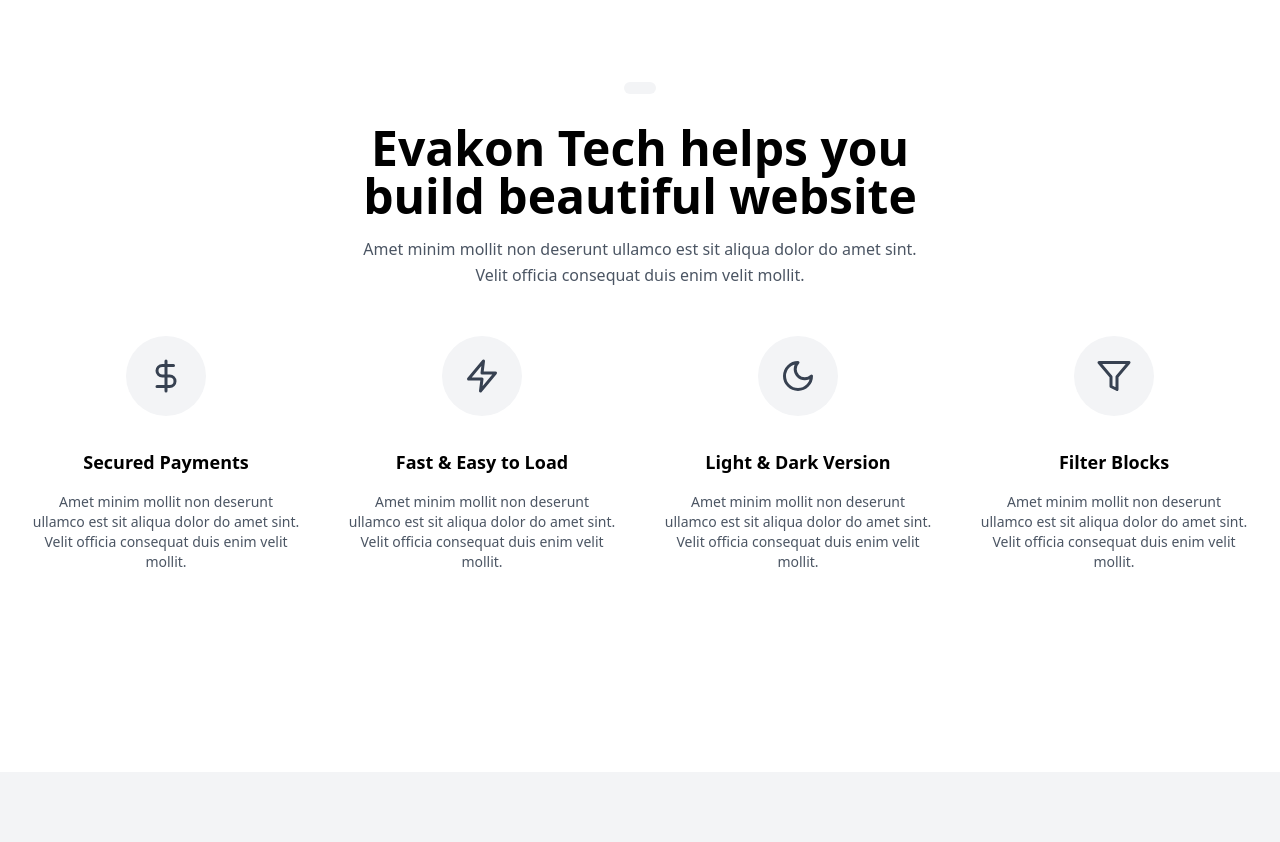
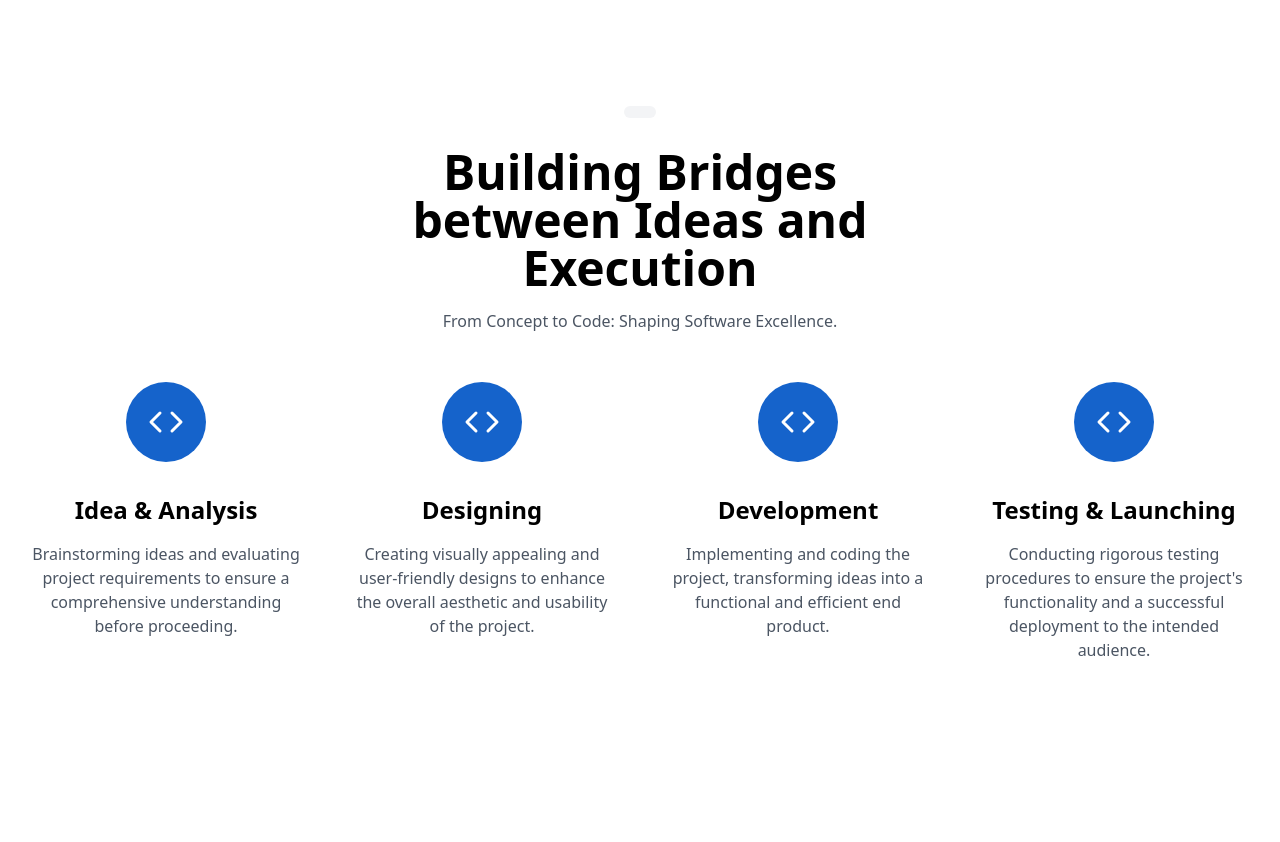
Before and after one commit to evakontech/evakontech-site, a React (Create React App) app in the folder client/: page / in a window 1280 px wide. Shown: the part 1300-2142 px from the top of the page. Built offline with nearby package versions, Linux system fonts and the light colour scheme.

Commit message:
updated with real desc

```diff
--- a/client/src/components/collaborating-company-list/collaborating-company-list.component.jsx
+++ b/client/src/components/collaborating-company-list/collaborating-company-list.component.jsx
@@ -8,7 +8,7 @@ export const CollaboratingCompaniesList = () => {
           we are working with
         </p>
         <p className="mt-9 text-slate-600">
-          Lorem ipsum dolor sit amet, consectetur adipisicing elit. Laborum obcaecati dignissimos quae quo ad iste ipsum officiis deleniti asperiores sit.
+          We drive digital transformation for visionary companies and clients, propelling businesses to new heights. Experience our innovative solutions, where expertise meets elegance on the path to success.
         </p>
       </div>
 
--- a/client/src/components/feature/Feature.jsx
+++ b/client/src/components/feature/Feature.jsx
@@ -1,5 +1,5 @@
 import React from 'react'
-import { DollarSign, Zap, Moon, Filter } from 'lucide-react'
+import { Code } from 'lucide-react'
 
 export const Feature = () => {
     return (
@@ -8,52 +8,47 @@ export const Feature = () => {
                 <div className="mx-auto inline-flex rounded-full bg-gray-100 px-4 py-1.5">
                 </div>
                 <h2 className="mt-6 text-3xl font-bold leading-tight text-black sm:text-4xl lg:text-5xl">
-                    Evakon Tech helps you build beautiful website
+                    Building Bridges between Ideas and Execution
                 </h2>
                 <p className="mt-4 text-base leading-relaxed text-gray-600">
-                    Amet minim mollit non deserunt ullamco est sit aliqua dolor do amet sint. Velit officia
-                    consequat duis enim velit mollit.
+                    From Concept to Code: Shaping Software Excellence.
                 </p>
             </div>
             <div className="mt-12 grid grid-cols-1 gap-y-8 text-center sm:grid-cols-2 sm:gap-12 lg:grid-cols-4">
                 <div>
-                    <div className="mx-auto flex h-20 w-20 items-center justify-center rounded-full bg-gray-100">
-                        <DollarSign className="h-9 w-9 text-gray-700" />
+                    <div className="mx-auto flex h-20 w-20 items-center justify-center rounded-full bg-[#1563cb]">
+                        <Code className="h-9 w-9 text-white" />
                     </div>
-                    <h3 className="mt-8 text-lg font-semibold text-black">Secured Payments</h3>
-                    <p className="mt-4 text-sm text-gray-600">
-                        Amet minim mollit non deserunt ullamco est sit aliqua dolor do amet sint. Velit officia
-                        consequat duis enim velit mollit.
+                    <h3 className="mt-8 text-2xl font-semibold text-black">Idea & Analysis</h3>
+                    <p className="mt-4 text-md text-gray-600">
+                        Brainstorming ideas and evaluating project requirements to ensure a comprehensive understanding before proceeding.
                     </p>
                 </div>
                 <div>
-                    <div className="mx-auto flex h-20 w-20 items-center justify-center rounded-full bg-gray-100">
-                        <Zap className="h-9 w-9 text-gray-700" />
+                    <div className="mx-auto flex h-20 w-20 items-center justify-center rounded-full bg-[#1563cb]">
+                        <Code className="h-9 w-9 text-white" />
                     </div>
-                    <h3 className="mt-8 text-lg font-semibold text-black">Fast & Easy to Load</h3>
-                    <p className="mt-4 text-sm text-gray-600">
-                        Amet minim mollit non deserunt ullamco est sit aliqua dolor do amet sint. Velit officia
-                        consequat duis enim velit mollit.
+                    <h3 className="mt-8 text-2xl font-semibold text-black">Designing</h3>
+                    <p className="mt-4 text-md text-gray-600">
+                        Creating visually appealing and user-friendly designs to enhance the overall aesthetic and usability of the project.
                     </p>
                 </div>
                 <div>
-                    <div className="mx-auto flex h-20 w-20 items-center justify-center rounded-full bg-gray-100">
-                        <Moon className="h-9 w-9 text-gray-700" />
+                    <div className="mx-auto flex h-20 w-20 items-center justify-center rounded-full bg-[#1563cb]">
+                        <Code className="h-9 w-9 text-white" />
                     </div>
-                    <h3 className="mt-8 text-lg font-semibold text-black">Light & Dark Version</h3>
-                    <p className="mt-4 text-sm text-gray-600">
-                        Amet minim mollit non deserunt ullamco est sit aliqua dolor do amet sint. Velit officia
-                        consequat duis enim velit mollit.
+                    <h3 className="mt-8 text-2xl font-semibold text-black">Development</h3>
+                    <p className="mt-4 text-md text-gray-600">
+                        Implementing and coding the project, transforming ideas into a functional and efficient end product.
                     </p>
                 </div>
                 <div>
-                    <div className="mx-auto flex h-20 w-20 items-center justify-center rounded-full bg-gray-100">
-                        <Filter className="h-9 w-9 text-gray-700" />
+                    <div className="mx-auto flex h-20 w-20 items-center justify-center rounded-full bg-[#1563cb]">
+                        <Code className="h-9 w-9 text-white" />
                     </div>
-                    <h3 className="mt-8 text-lg font-semibold text-black">Filter Blocks</h3>
-                    <p className="mt-4 text-sm text-gray-600">
-                        Amet minim mollit non deserunt ullamco est sit aliqua dolor do amet sint. Velit officia
-                        consequat duis enim velit mollit.
+                    <h3 className="mt-8 text-2xl font-semibold text-black">Testing & Launching</h3>
+                    <p className="mt-4 text-md text-gray-600">
+                        Conducting rigorous testing procedures to ensure the project's functionality and a successful deployment to the intended audience.
                     </p>
                 </div>
             </div>
--- a/client/src/components/welcome-area-section/welcome-area.component.jsx
+++ b/client/src/components/welcome-area-section/welcome-area.component.jsx
@@ -12,11 +12,11 @@ export const WelcomeArea = () => {
                 <div className='welcome-area-text flex flex-col items-center justify-center text-center'>
 
                     <h1 className='text-4xl sm:text-6xl text-white font-extrabold '>
-                        Lorem ipsum dolor sit amet, consectetur
+                        Crafting Intuitive Interfaces
                     </h1>
 
                     <p className='my-7 text-white '>
-                        Lorem ipsum dolor sit amet, consectetur adipisicing elit. Impedit nihil tenetur minus quidem est deserunt molestias accusamus harum ullam tempore debitis et, expedita, repellat delectus aspernatur neque itaque qui quod.
+                        Your ultimate partner in remote excellence. We're on a mission to revolutionize the software industry by promoting remote work, fostering collaboration, and igniting innovation. Step into a world of limitless possibilities and shape the future together!
                     </p>
 
                     <div className='flex flex-col sm:flex-row justify-center items-center gap-4 common-btn-style'>
@@ -25,7 +25,7 @@ export const WelcomeArea = () => {
                         </button>
 
                         <button>
-                            contact us
+                            Contact Us
                         </button>
                     </div>
 
```
